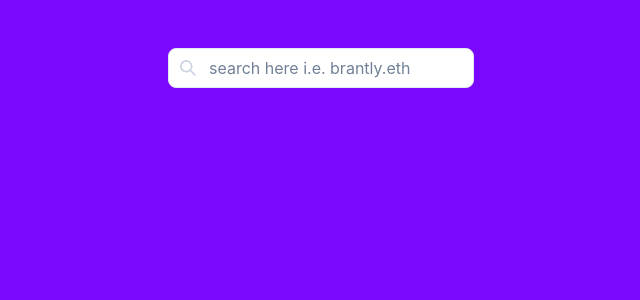
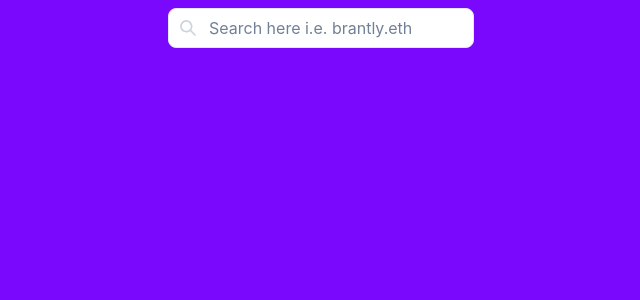
Before and after one commit to Glosseta/glosseta, a Next.js app: page /components/input/enspect-search-bar in a window 1280 px wide. Shown: the top 300 px of the page, without its empty margins (319-959 px from the left). Built offline with nearby package versions, Linux system fonts and the light colour scheme.

Commit message:
More minor visual tweaks

```diff
--- a/src/pages/components/input/enspect-search-bar.tsx
+++ b/src/pages/components/input/enspect-search-bar.tsx
@@ -67,7 +67,7 @@ const SearchBar = ({
   return (
     <>
       <VStack title="enspect-search-bar">
-        <HStack padding={2} marginTop={10}>
+        <HStack padding={2}>
           <form action="#" onSubmit={handleSubmit}>
             <fieldset>
               <InputGroup
@@ -103,7 +103,7 @@ const SearchBar = ({
                   }}
                   type="search"
                   id="search"
-                  placeholder="search here i.e. brantly.eth"
+                  placeholder="Search here i.e. brantly.eth"
                   _placeholder={{
                     color: "gray.500",
                     fontSize: { base: "sm", sm: "md" },
--- a/src/pages/enspect/details/[id].tsx
+++ b/src/pages/enspect/details/[id].tsx
@@ -58,6 +58,7 @@ const LookUpResult = ({
             flexDirection="column"
             display="flex"
             alignItems="center"
+            marginTop={10}
           >
             <SearchBar
               baseWidth={"80vw"}
```
Also changed, not shown: src/pages/enspect/details/profile-card.tsx (+5 -2 lines).
